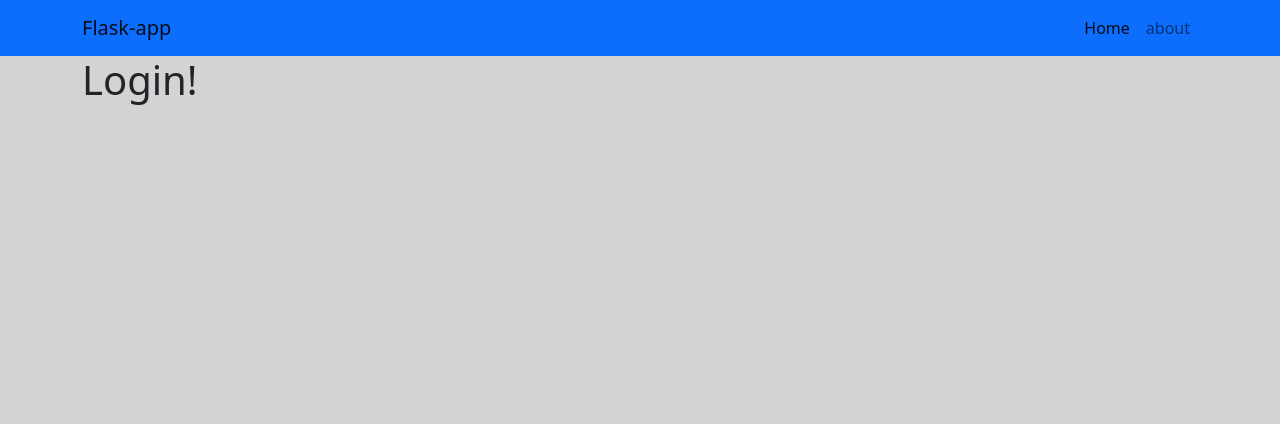
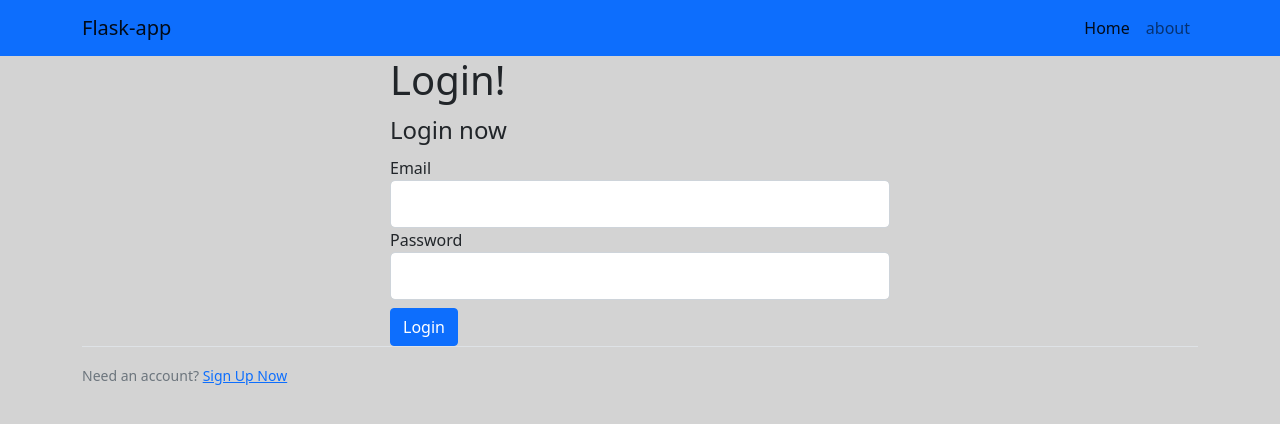
Before and after one commit to SebastianLomme/flask-app-cd, a Flask app: page /login in a window 1280 px wide. Shown: the top 424 px of the page. Run offline with Flask 2, Linux system fonts and the light colour scheme.

```diff
--- a/main.py
+++ b/main.py
@@ -1,23 +1,32 @@
-from flask import Flask, render_template, url_for
+from flask import Flask, render_template, url_for, flash, redirect
 from forms import RegistrationForm, LoginForm
 
 app = Flask(__name__)
 
-app.config['SECRET_KEY'] = "6887c8ea17d1ed72306e37708f21e55c"
+app.config["SECRET_KEY"] = "6887c8ea17d1ed72306e37708f21e55c"
+
 
 @app.route("/")
 def home():
     return render_template("home.html", title="homepage")
 
-@app.route("/register")
+
+@app.route("/register", methods=["GET", "POST"])
 def register():
     form = RegistrationForm()
-    return render_template("register.html", title="register", form=form )
+    if form.validate_on_submit():
+        flash(f"Account created for {form.username.data}", "success")
+        return redirect(url_for("home"))
+
+    return render_template("register.html", title="register", form=form)
 
 
-@app.route("/login")
+@app.route("/login", methods=["GET", "POST"])
 def login():
     form = LoginForm()
+    if form.validate_on_submit():
+        flash(f"Succesvul logged in Welcome {form.email.data}", "success")
+        return redirect(url_for("home"))
     return render_template("login.html", title="login", form=form)
 
 
@@ -25,8 +34,10 @@ def login():
 def about():
     return render_template("about.html")
 
+
 def plus(num1, num2):
     return num1 + num2
 
+
 if __name__ == "__main__":
     app.run(debug=True)
--- a/templates/base.html
+++ b/templates/base.html
@@ -33,7 +33,19 @@
     </div>
   </nav>
 
-    <div class="container">{% block content %}{% endblock%}</div>
+    <div class="container">
+      {% with messages = get_flashed_messages(with_categories=true) %}
+        {% if messages %}
+          {% for category, message in messages %}
+            <div class="alert alert-{{ category }}">
+              {{ message }}
+            </div>
+          {% endfor %}
+        {% endif %}
+      {% endwith %}
+      {% block content %}{% endblock %}
+    </div>
+
     <script src="https://cdn.jsdelivr.net/npm/bootstrap@5.0.2/dist/js/bootstrap.bundle.min.js" integrity="sha384-MrcW6ZMFYlzcLA8Nl+NtUVF0sA7MsXsP1UyJoMp4YLEuNSfAP+JcXn/tWtIaxVXM" crossorigin="anonymous"></script>
 </body>
 </html>
--- a/templates/login.html
+++ b/templates/login.html
@@ -1,5 +1,29 @@
 <!DOCTYPE html>
 {% extends "base.html" %}
 {% block content%}
+<div class="content-section">
     <h1>Login!</h1>
+    <form action="" method="post">
+        {{ form.hidden_tag() }}
+        <fieldset class="form-group">
+            <legend>Login now</legend>
+            <div class="form-group">
+                {{ form.email.label(class="form-control-label")}}
+                {{ form.email(class="form-control form-control-lg")}}
+            </div>
+            <div class="form-group">
+                {{ form.password.label(class="form-control-label")}}
+                {{ form.password(class="form-control form-control-lg")}}
+            </div>
+        </fieldset>
+        <div class="form-group">
+            {{ form.submit(class="btn btn-primary mt-2")}}
+        </div>
+    </form>
+</div>
+<div class="border-top pt-3">
+    <small class="text-muted">
+        Need an account? <a class="ml-2" href="{{ url_for('register') }}">Sign Up Now</a>
+    </small>
+</div>
 {% endblock %}
--- a/templates/register.html
+++ b/templates/register.html
@@ -34,6 +34,5 @@
         <small class="text-muted">
             Already have an account? <a class="ml-2" href="{{ url_for('login') }}">Sign In</a>
         </small>
-
     </div>
 {% endblock %}
--- a/test_main.py
+++ b/test_main.py
@@ -1,4 +1,5 @@
 from main import plus
 
+
 def test_plus():
-    assert plus(1,2) == 3
+    assert plus(1, 2) == 3
```
Also changed, not shown: forms.py (+15 -9 lines), test.py (added).
